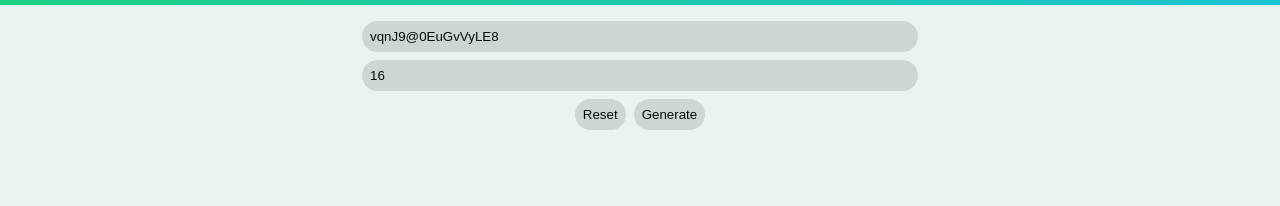
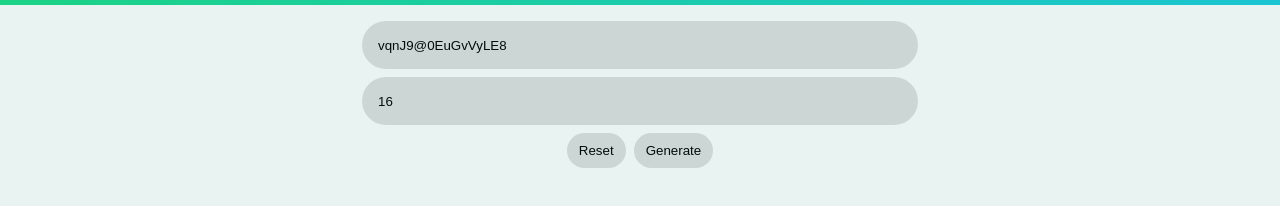
Before and after one commit to TyHil/password-generator, a plain HTML site: page index.html in a window 1280 px wide. Shown: the part 98-304 px from the top of the page. Drawn offline with Linux system fonts and the light colour scheme.

Commit message:
Common style update

```diff
--- a/index.html
+++ b/index.html
@@ -27,7 +27,7 @@
 
   <!-- Link Tags -->
   <link rel="icon" href="/images/tabicon.png" />
-  <link href="password-generator/style.css" rel="stylesheet" type="text/css" />
+  <link href="/password-generator/style.css" rel="stylesheet" type="text/css" />
 </head>
 
 <body>
--- a/style.css
+++ b/style.css
@@ -113,14 +113,15 @@ input, button {
   background-color: var(--dark1);
   color: var(--light0);
   border: none;
-  border-radius: 1rem;
-  padding: 0.5rem;
+  border-radius: 1.5rem;
   transition: background-color 200ms;
 }
 input:hover, button:hover {
   background-color: var(--dark2);
 }
 input {
+  line-height: 1.6rem;
+  padding: 0.75rem 1rem 0.65rem 1rem;
   box-sizing: border-box;
   width: 100%;
   max-width: 75ch;
@@ -131,6 +132,8 @@ input {
   gap: 0.5rem;
 }
 button {
+  line-height: 1.25rem;
+  padding: 0.5rem 0.75rem 0.45rem 0.75rem;
   flex: 1;
   word-wrap: break-word;
 }
```
